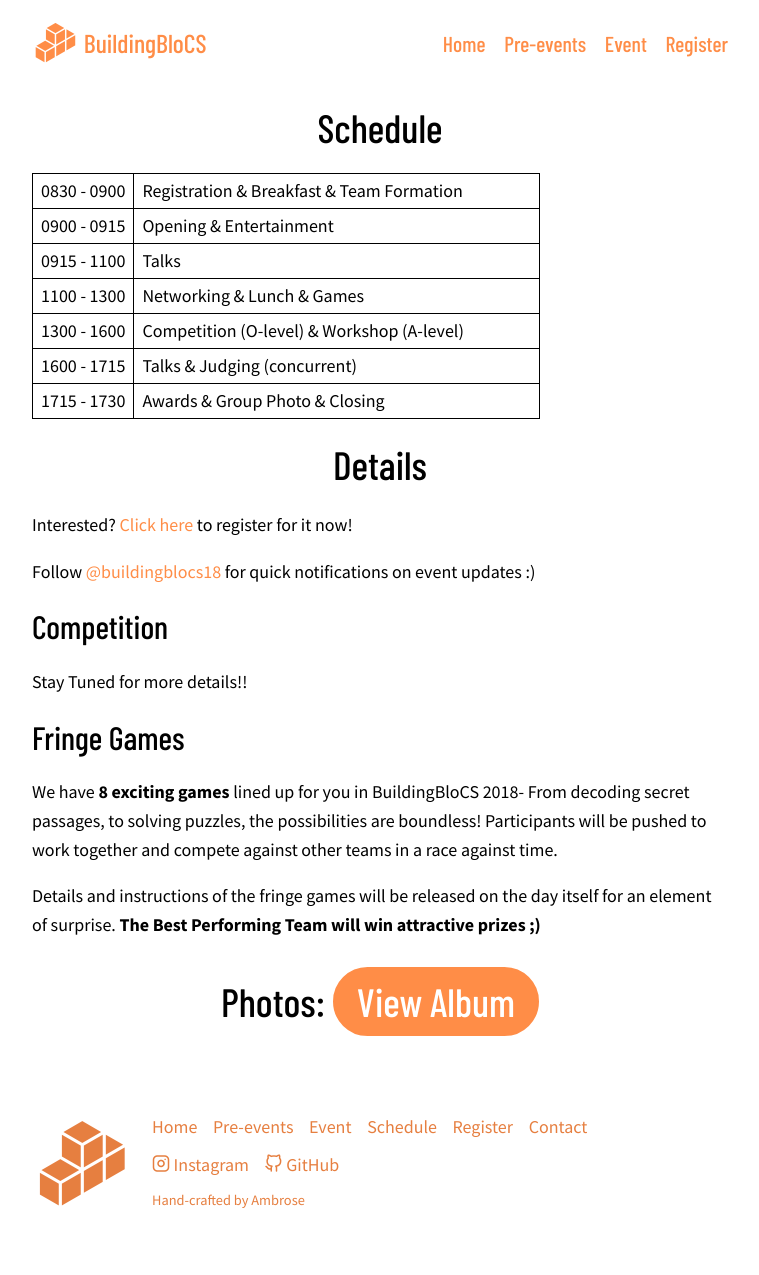
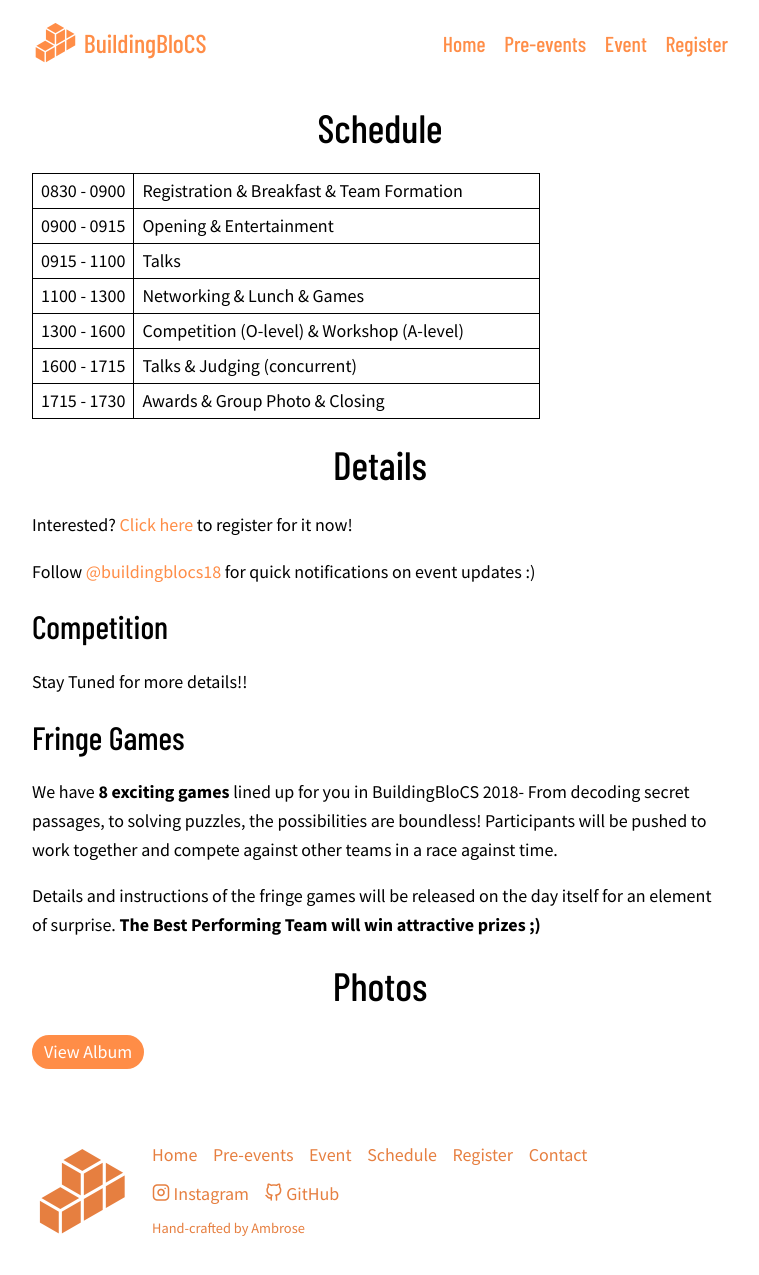
Before and after one commit to buildingblocs/2018, a Jekyll site: the page built from event/index.md, in a window 1280 px wide and 1291 px high. Shown: the top 1275 px of the window, without its empty margins (260-1019 px from the left). Built offline with Jekyll 4.4.1, drawn with Linux system fonts in a browser that asks for light colours; some web fonts are replaced; our own code applies the rules of GitHub Pages for plain Markdown files.

Commit message:
Update index.md

```diff
--- a/event/index.md
+++ b/event/index.md
@@ -35,7 +35,9 @@ Participants will be pushed to work together and compete against other teams in
 
 Details and instructions of the fringe games will be released on the day itself for an element of surprise. **The Best Performing Team will win attractive prizes ;)**
 
-# Photos: <a class="btn" href="https://photos.app.goo.gl/cntLndL2gY9cu0jK2">View Album</a>
+# Photos
+
+<a class="btn" href="https://photos.app.goo.gl/cntLndL2gY9cu0jK2">View Album</a>
 
 <!-- Congrats you found me! Here's your reward: -->
 <!-- <a href="https://photos.app.goo.gl/edp1fDSmZhrR3GW03">Entire Album</a> -->
```
